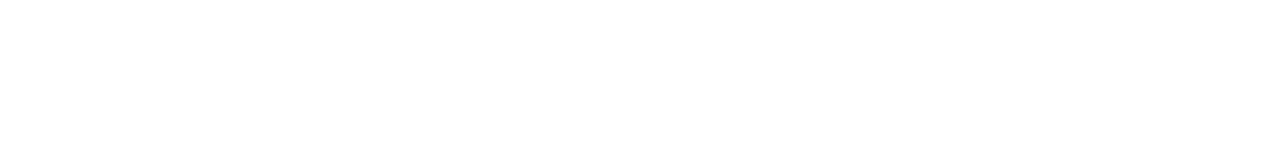
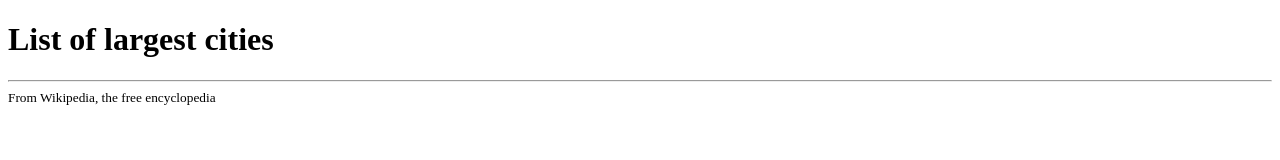
Before and after one commit to MemeWasTaken/largest-cities-wiki, a plain HTML site: page index.html in a window 1280 px wide. Drawn offline with Linux system fonts and the light colour scheme.

Commit message:
header-sup

```diff
--- a/index.html
+++ b/index.html
@@ -10,7 +10,13 @@
     </head>
 
     <body>
-
+        <header>
+            <h1>List of largest cities</h1>
+            <hr>
+        </header>
+        <main>
+            <sup>From Wikipedia, the free encyclopedia</sup>
+        </main>
     </body>
 
 </html>
```
